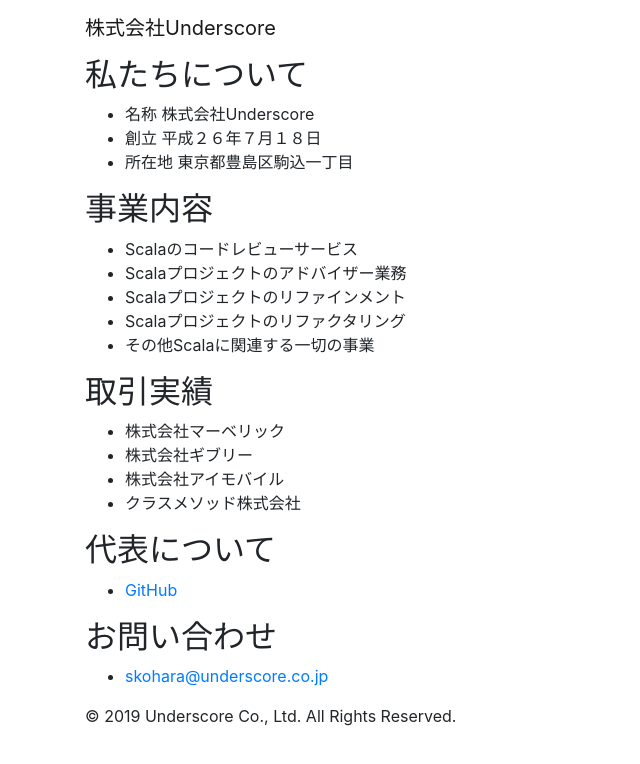
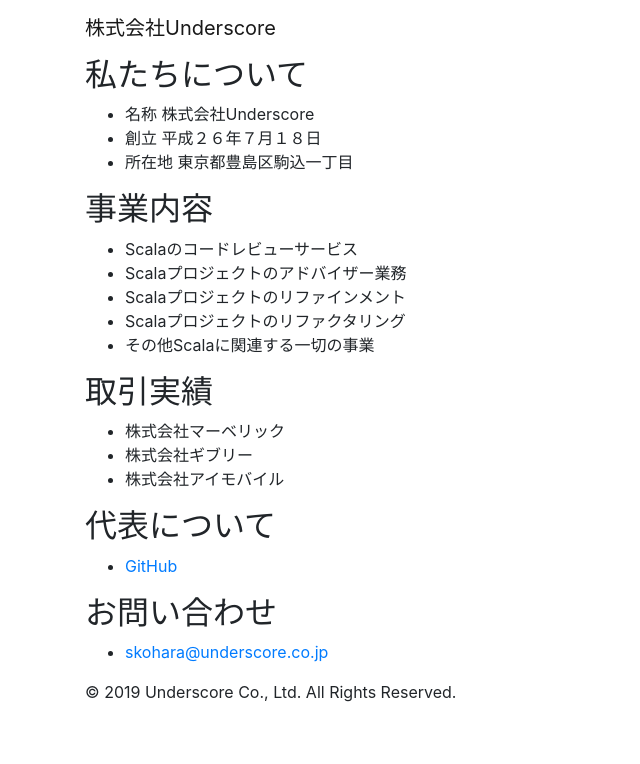
Before and after one commit to shokohara/useless, a website: page front/assets/index.html in a window 1280 px wide. Shown: the whole page, without its empty margins (0-640 px from the left). Drawn offline with nearby package versions, Linux system fonts and the light colour scheme.

Commit message:
HTMLを更新する

```diff
--- a/front/assets/index.html
+++ b/front/assets/index.html
@@ -40,7 +40,6 @@
     <li>株式会社マーベリック</li>
     <li>株式会社ギブリー</li>
     <li>株式会社アイモバイル</li>
-    <li>クラスメソッド株式会社</li>
   </ul>
   <h2>代表について</h2>
   <ul>
```
